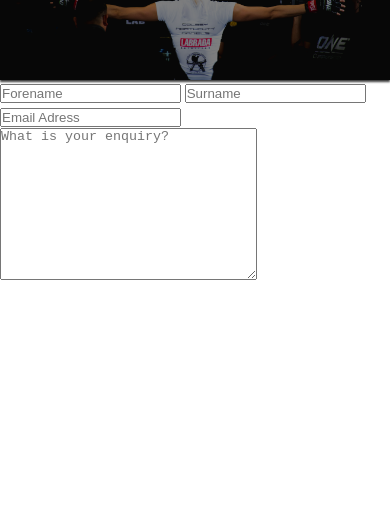
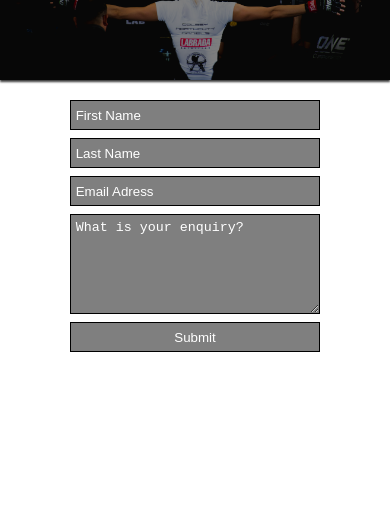
Before and after one commit to Regan-Boreland/ApexMMA, a plain HTML site: page contact.html in a window 390 px wide. Shown: the part 131-651 px from the top of the page. Drawn offline with Linux system fonts and the light colour scheme.

Commit message:
styled form element for mobile phones

```diff
--- a/assets/css/style.css
+++ b/assets/css/style.css
@@ -155,6 +155,41 @@ div > h4, p {
 
 }
 
+/*styles for enquiry form*/
+form {
+    display: flex;
+    flex-direction: column;
+    align-items: center;
+    margin: 1rem 1rem;
+}
+
+form > input {
+    height: 30px;
+    padding: 5px;
+}
+
+textarea {
+    height: 100px;
+    overflow-y: scroll;
+}
+
+::placeholder {
+    color: white;
+}
+
+#contact {
+    width: 100%;
+}
+
+#enquiry-form > * {
+    width: 70%;
+    margin: 0.25rem 0.5rem;
+    color: white;
+    background-color: rgba(0, 0, 0, 0.5);
+    border: 1px solid black;
+    padding: 5px;
+}
+
 /*styles for footer*/
 footer {
     background-color: black;
--- a/contact.html
+++ b/contact.html
@@ -32,12 +32,13 @@
     <!--main content-->
     <main>
         <section id="contact">
-            <div id="contact-form">
-                <form action="http://formdump.codeinstitute.net" method="post" name="contact/enuiry">
-                    <input type="text" id="fname" placeholder="Forename">
-                    <input type="text" id="lname" placeholder="Surname">
-                    <input type="email" id="email-adress" placeholder="Email Adress" required>
-                    <textarea name="enquiry" id="enquiry" placeholder="What is your enquiry?" cols="30" rows="10"></textarea>
+            <div id="enquiry">
+                <form id="enquiry-form" method="post" action="http://formdump.codeinstitute.net" name="enquiries">
+                    <input type="text" id="fname" name="fname" placeholder="First Name" class="input">
+                    <input type="text" id="lname" name="lname" placeholder="Last Name" class="input">
+                    <input type="email" id="email-adress" name="email-adress" placeholder="Email Adress" required class="input">
+                    <textarea placeholder="What is your enquiry?" required></textarea>
+                    <input type="submit" id="submit">
                 </form>
             </div>
         </section>
```
